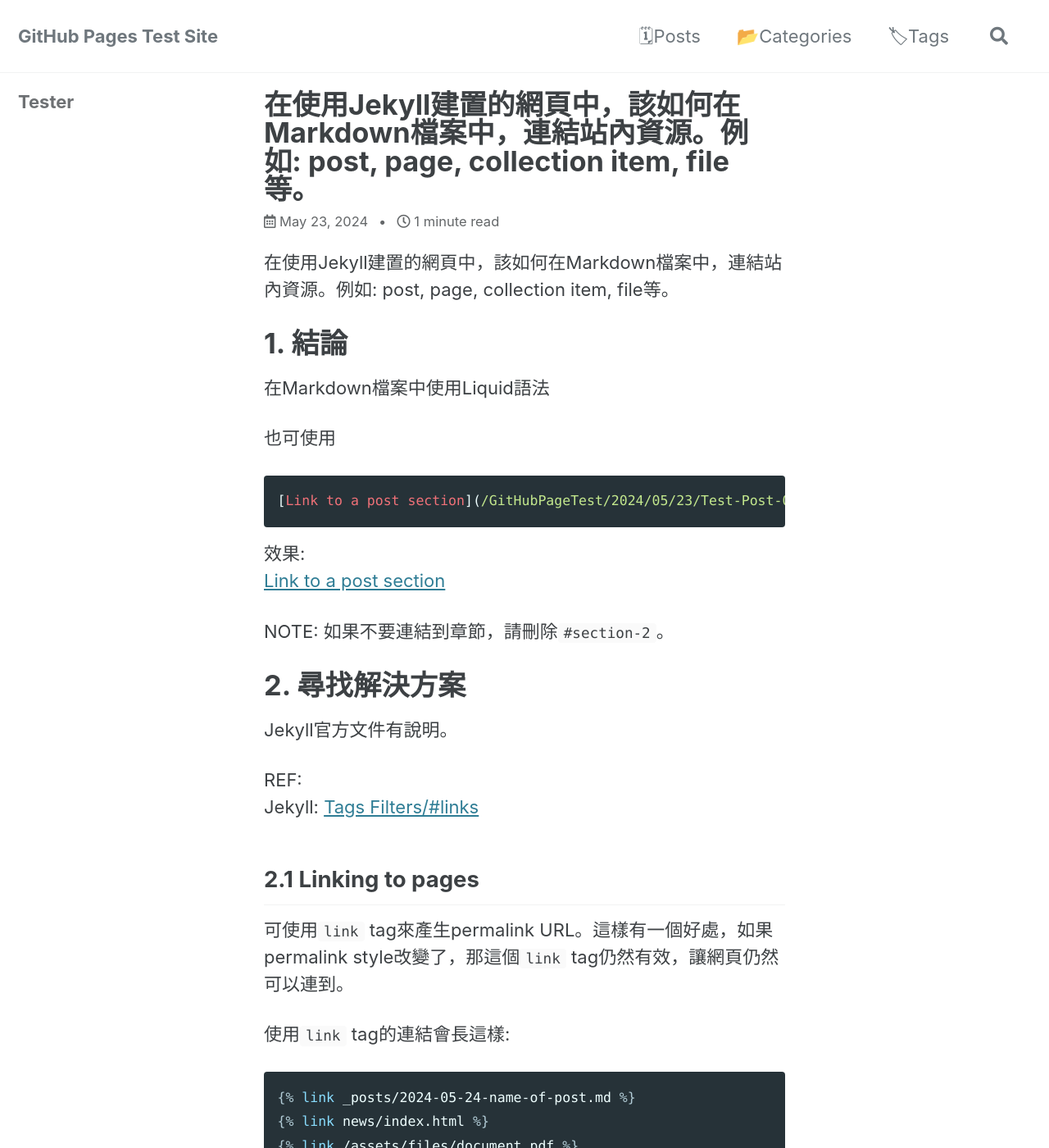
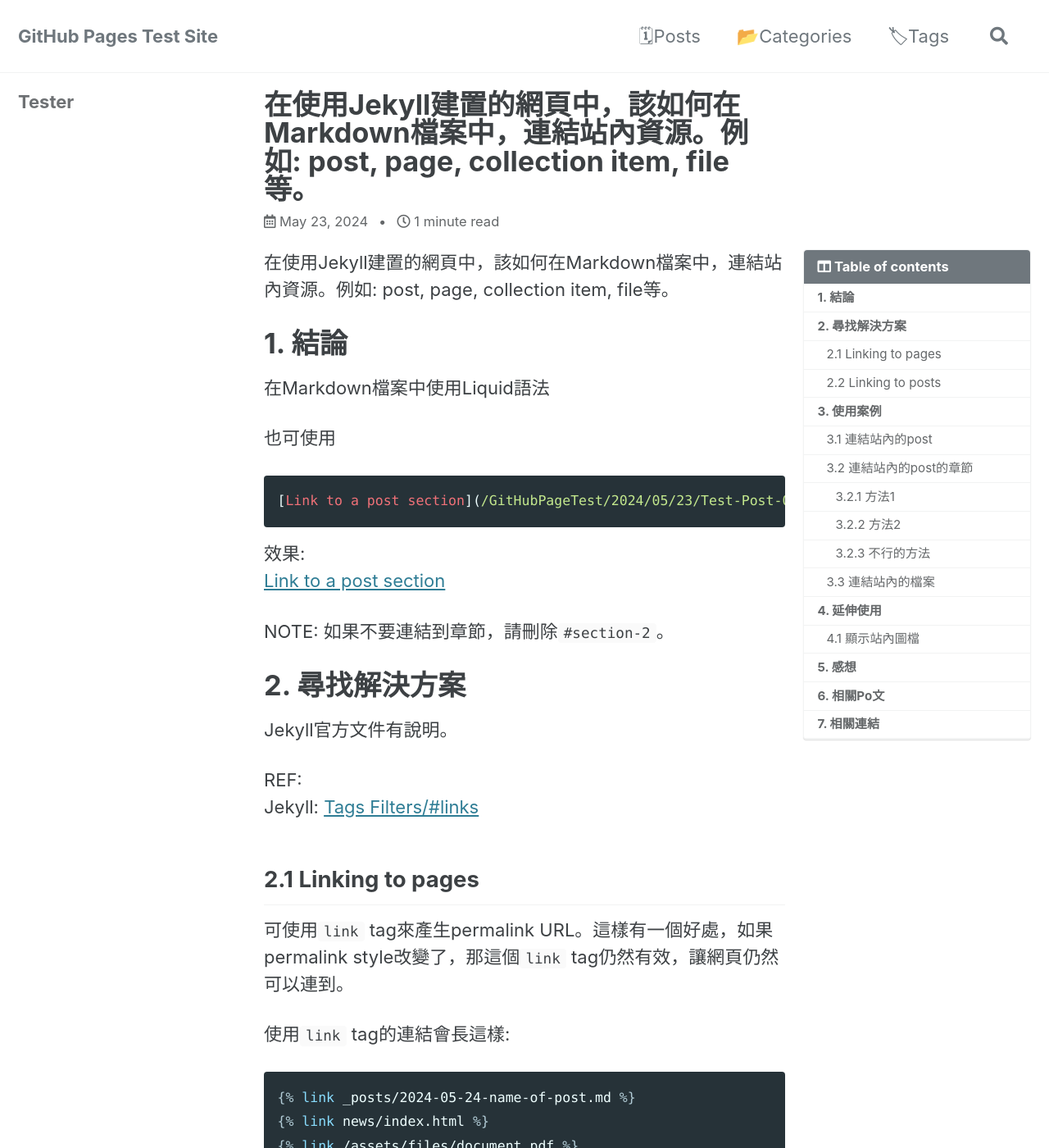
Before and after one commit to HsienChing/GitHubPageTest, a Jekyll site: the page built from _posts/2024-05-23-How-to-Link-Posts-pages-files-in-Jekyll-Generated-Website.md, in a window 1280 px wide and 1400 px high. Shown: the whole window at 82% size. Built offline with Jekyll 4.4.1, drawn with Linux system fonts in a browser that asks for light colours; cached includes are drawn as plain includes.

Commit message:
Update post

```diff
--- a/_posts/2024-05-23-How-to-Link-Posts-pages-files-in-Jekyll-Generated-Website.md
+++ b/_posts/2024-05-23-How-to-Link-Posts-pages-files-in-Jekyll-Generated-Website.md
@@ -8,6 +8,10 @@ tags:
   - Jekyll
   - Liquid
   - Markdown
+toc: true
+toc_sticky: false
+toc_label: "Table of contents"
+toc_icon: "columns"
 ---
 
 在使用Jekyll建置的網頁中，該如何在Markdown檔案中，連結站內資源。例如: post, page, collection item, file等。
```
Also changed, not shown: _posts/2024-05-23-Test-Post-01.md (+4 -0 lines).
